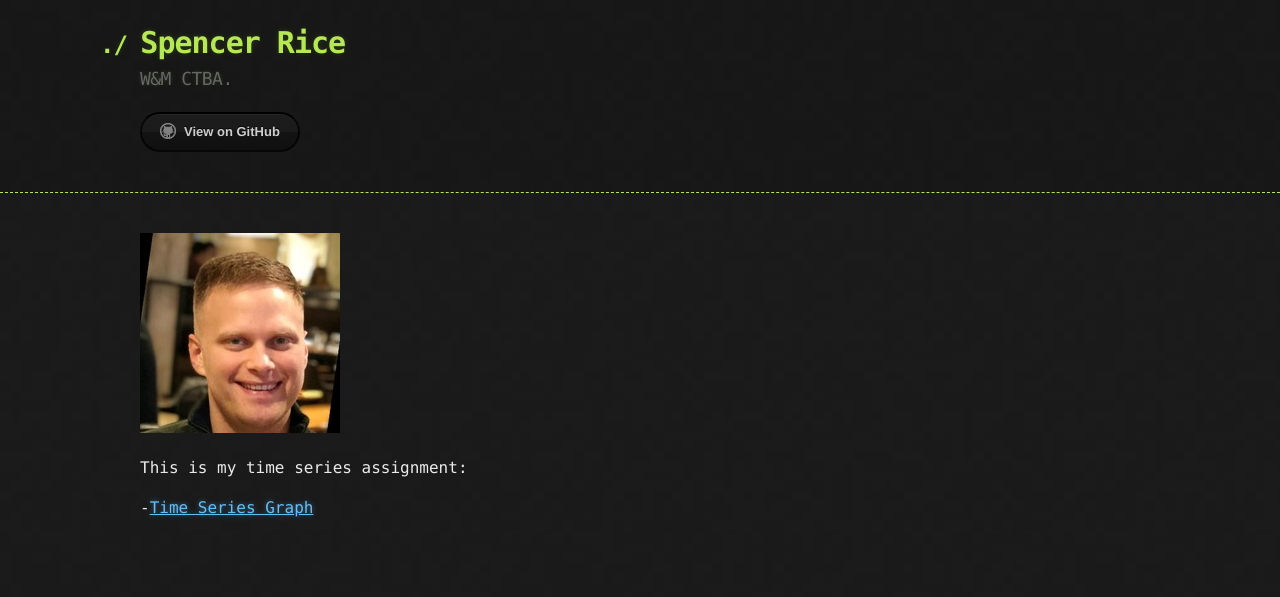
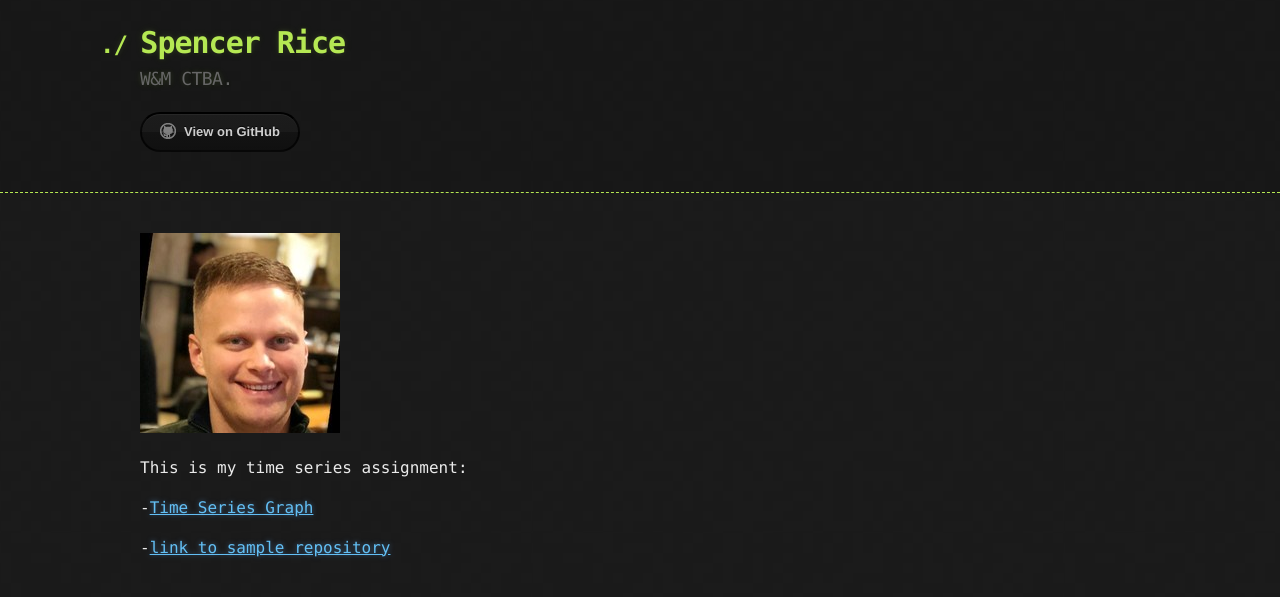
Before and after one commit to srrice/srrice.github.io, a Jekyll site: the page built from index.md, in a window 1280 px wide. Shown: the top 597 px of the page. Built offline with Jekyll 4.4.1, drawn with Linux system fonts in a browser that asks for light colours; our own code applies the rules of GitHub Pages for plain Markdown files.

Commit message:
Update index.md

```diff
--- a/index.md
+++ b/index.md
@@ -8,3 +8,5 @@ description: W&M CTBA
 This is my time series assignment:
 
 -[Time Series Graph](/TimeSeries/index.md)
+
+-[link to sample repository](https://github.com/srrice/CTBA)
```
